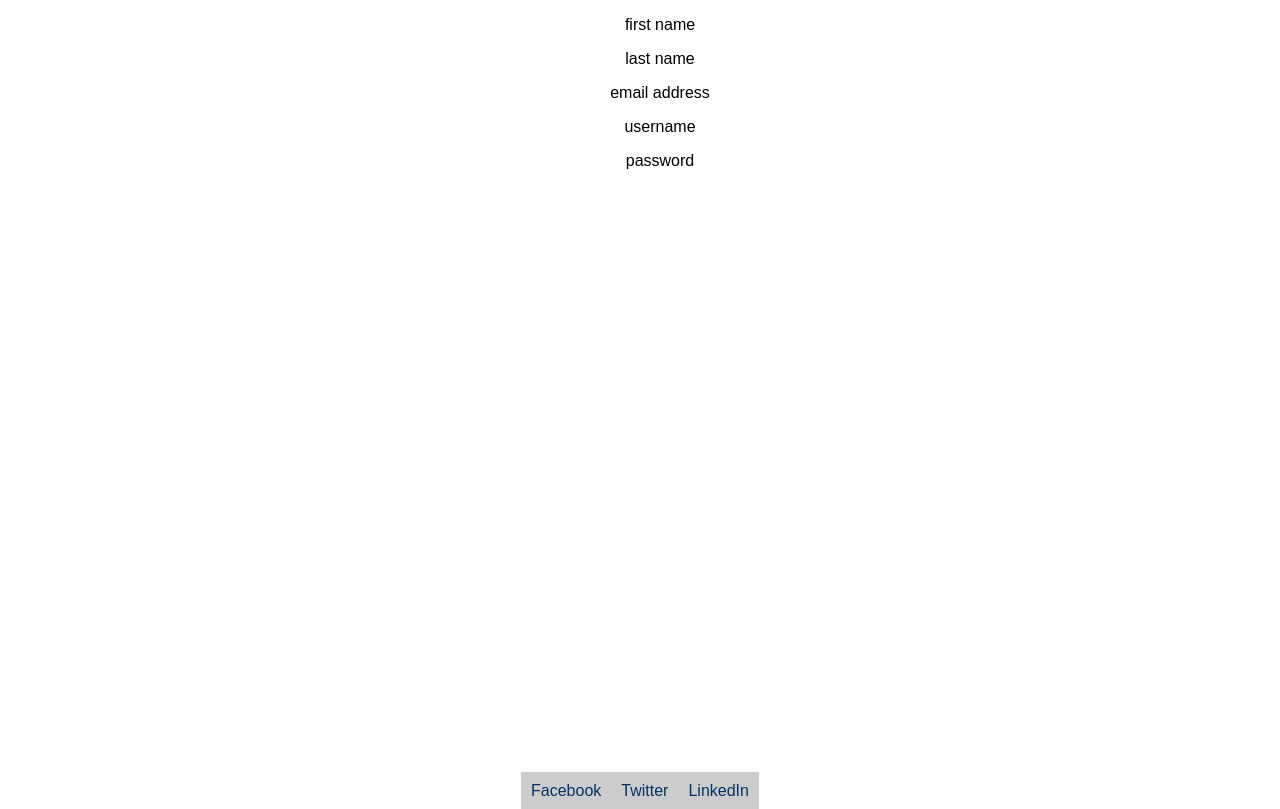
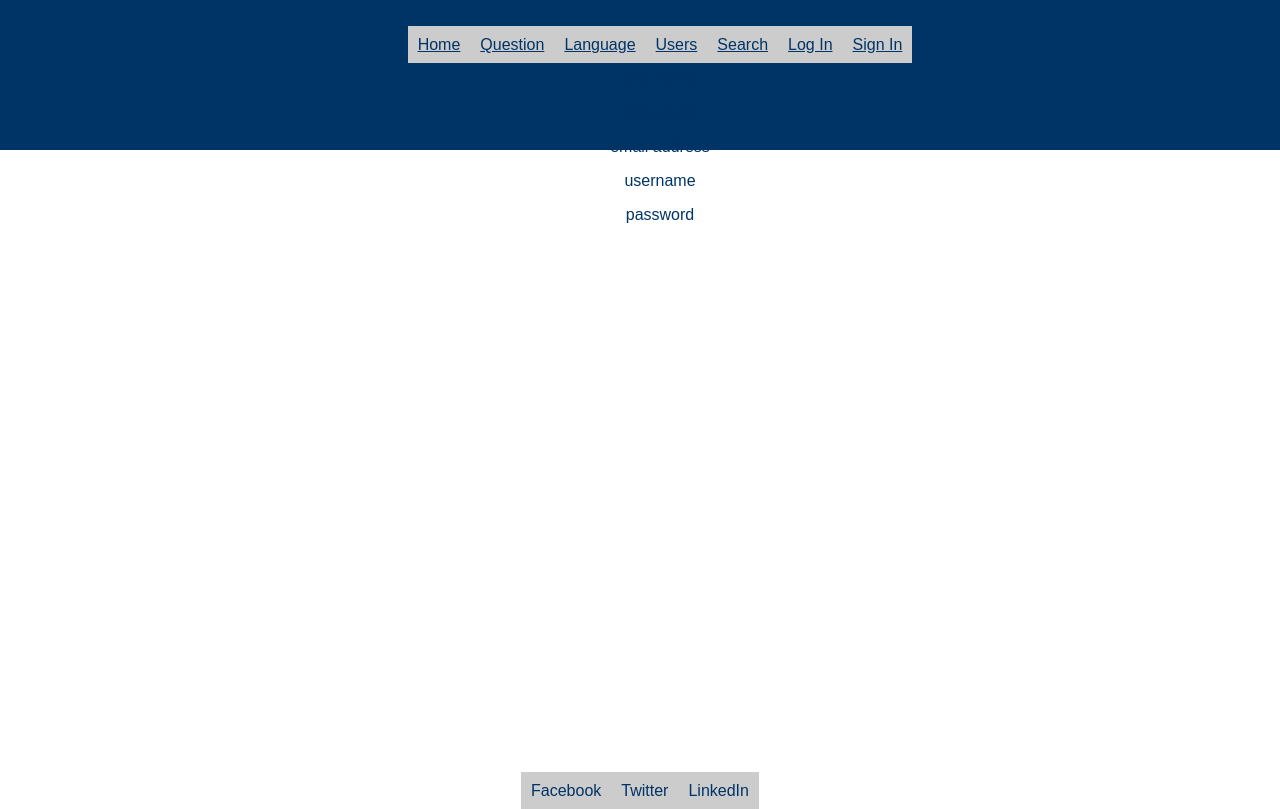
Before and after one commit to JasonNuhn/Sudri, a React (Create React App) app: page /Login in a window 1280 px wide. Built offline with nearby package versions, Linux system fonts and the light colour scheme.

Commit message:
react router implemented

```diff
--- a/src/App.css
+++ b/src/App.css
@@ -11,7 +11,8 @@
   background-color: #003366;
   height: 110px;
   padding: 20px;
-  color: #CCCCCC;
+  color: #003366;
+  text-align: center;
 }
 
 .App-title {
@@ -22,6 +23,17 @@
   font-size: large;
 }
 
+.active {
+  background-color: #CCCCCC;
+  height: 10px;
+  padding: 10px;
+  color: #003366;
+  height: 10px;
+  padding: 10px;
+  top: 10px;
+  text-align: center;
+}
+
 @keyframes App-logo-spin {
   from { transform: rotate(0deg); }
   to { transform: rotate(360deg); }
--- a/src/App.js
+++ b/src/App.js
@@ -1,5 +1,5 @@
 import React, { Component } from 'react';
-import { BrowserRouter as Router, Route } from 'react-router-dom';
+import { BrowserRouter as Router, Route, Link } from 'react-router-dom';
 // import logo from './logo.svg';
 import './App.css';
 
@@ -19,7 +19,19 @@ class App extends Component {
   render() {
     return (
       <Router>
-        <div className="App">
+        <div className="App-header">
+            <ul>
+              <a><Link to="/" className="active">Home</Link></a>
+              <a><Link to="/Question" className="active">Question</Link></a>
+              <a><Link to="/Language" className="active">Language</Link></a>
+              <a><Link to="/Userslist" className="active">Users</Link></a>
+              <a><Link to="/SearchBar" className="active">Search</Link></a>
+              <a><Link to="/Login" className="active">Log In</Link></a>
+              <a><Link to="/Signin" className="active">Sign In</Link></a>
+            </ul>
+
+
+
             <Route exact path="/" component={Home} />
             <Route path="/Question" component={QuestionHome} />
             <Route path="/Language" component={Language} />
```
